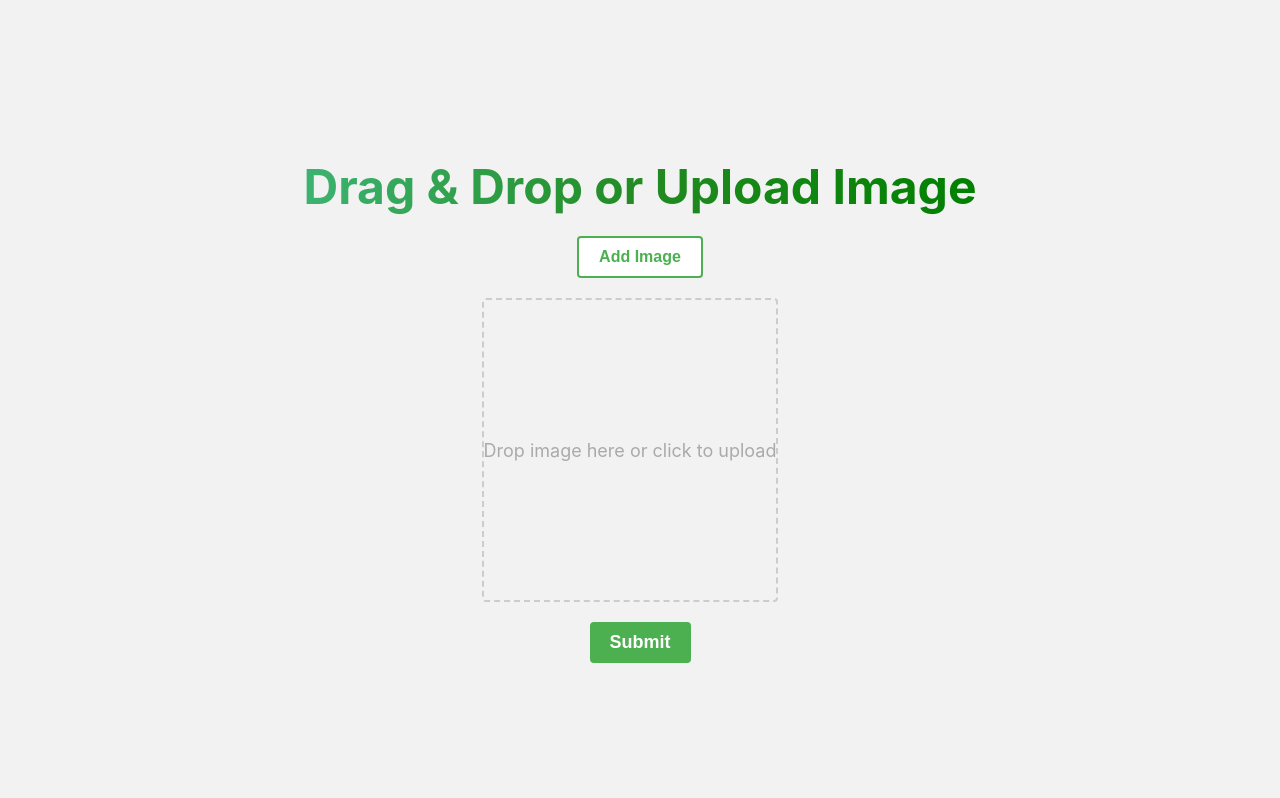
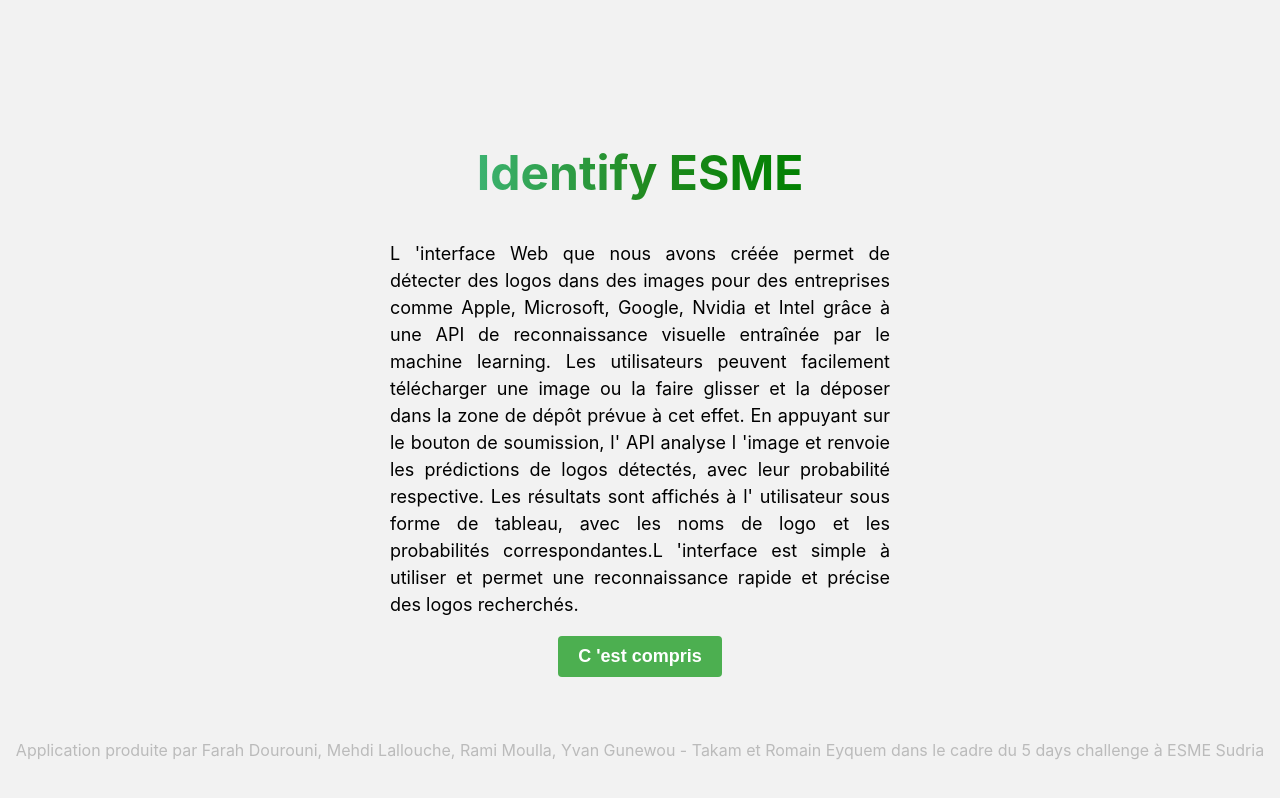
Before and after one commit to rorodughetto/IdentifyESME, a React (Create React App) app in the folder identifyesme/: page / in a window 1280 px wide. Built offline with nearby package versions, Linux system fonts and the light colour scheme.

Commit message:
Présentation Application

```diff
--- a/identifyesme/src/App.css
+++ b/identifyesme/src/App.css
@@ -46,6 +46,7 @@
     border-radius: 4px;
     cursor: pointer;
     transition: background-color 0.2s ease-in-out;
+    text-align: center;
 }
 
 .submit-btn:hover {
@@ -64,7 +65,6 @@
 }
 
 .add-image-btn {
-    display: inline-block;
     padding: 10px 20px;
     font-size: 16px;
     font-weight: bold;
@@ -82,6 +82,11 @@
 }
 
 .button-container {
+    margin-bottom: 20px;
+    text-align: center;
+}
+
+.button-submit-container {
     margin-bottom: 20px;
     text-align: center;
 }
@@ -128,3 +133,45 @@
     top: 50%;
     right: 25%;
 }
+
+.understood-btn {
+    padding: 10px 20px;
+    font-size: 18px;
+    font-weight: bold;
+    background-color: #4caf50;
+    color: #fff;
+    border: none;
+    border-radius: 4px;
+    cursor: pointer;
+    transition: background-color 0.2s ease-in-out;
+    text-align: center;
+    display: block;
+    margin: 0 auto;
+}
+
+.understood-btn:hover {
+    background-color: #388e3c;
+}
+
+.typewriter {
+    text-align: justify;
+}
+
+.understood-container {
+    margin: 0 auto;
+    text-align: center;
+    font-size: 18px;
+    line-height: 1.5;
+    width: 500px;
+}
+
+.container-footer {
+    display: flex;
+    position: absolute;
+    bottom: 0;
+    justify-content: center;
+    align-items: center;
+    color: #bbb;
+    height: 100px;
+    width: 100%;
+}
--- a/identifyesme/src/App.js
+++ b/identifyesme/src/App.js
@@ -1,7 +1,7 @@
 import React, { useState } from "react";
 import axios from "axios";
 import "./App.css";
-import { css } from "@emotion/react";
+
 import ClipLoader from "react-spinners/ClipLoader";
 
 
@@ -35,6 +35,9 @@
     const [image, setImage] = useState(null);
     const [predictions, setPredictions] = useState([]);
     const [isLoading, setIsLoading] = useState(false);
+    const [isUnderstood, setIsUnderstood] = useState(false);
+
+
 
 
     const handleDrop = (e) => {
@@ -71,20 +74,27 @@
                 .finally(() => setIsLoading(false));
         }
     };
+    const handleUnderstood = () => {
+        setIsUnderstood(true);
+    };
 
 
     return ( <
         div className = "App" >
         <
-        h1 > Drag & Drop or Upload Image < /h1> <
+        h1 > Identify ESME < /h1> {isUnderstood ? ( <
+        div className = "body" >
+
+        <
         div className = "button-container" >
         <
         button className = "add-image-btn"
         onClick = {
-            () => document.getElementById("fileInput").click() } >
-        Add Image <
-        /button> <
-        /div> <
+            () => document.getElementById("fileInput").click()
+        } >
+        Ajouter image <
+        /button> < /
+        div > <
         input id = "fileInput"
         type = "file"
         accept = "image/*"
@@ -104,7 +114,8 @@
                 img src = { image }
                 alt = "uploaded"
                 style = {
-                    { maxWidth: "100%" } }
+                    { maxWidth: "100%" }
+                }
                 />
             ) : ( <
                 p > Drop image here or click to upload < /p>
@@ -117,8 +128,8 @@
             ClipLoader color = { "#36D7B7" }
             loading = { isLoading }
             size = { 150 }
-                /> <
-                /div>
+            /> < /
+            div >
         ) : null
     } {
         predictions.length > 0 ? ( <
@@ -131,8 +142,8 @@
             tr >
             <
             th > Logo < /th> <
-                th > Probability < /th> <
-                /tr> <
+            th > Probability < /th> < /
+            tr > <
             /thead> <
             tbody > {
                 predictions.slice(0, 3).map((prediction) => ( <
@@ -140,21 +151,38 @@
                     <
                     td > { prediction.tagName.charAt(0).toUpperCase() + prediction.tagName.slice(1) } < /td> <
                     td > {
-                            (prediction.probability * 100).toFixed(2) } % < /td> <
-                        /tr>
+                        (prediction.probability * 100).toFixed(2)
+                    } % < /td> < /
+                    tr >
                 ))
             } <
-                /tbody> <
-                /table> <
+            /tbody> < /
+            table > <
             /div>
         ) : null
-        } <
-        /div> <
+    } < /
+    div > <
+        div className = "button-submit-container" >
+        <
         button className = "submit-btn"
     onClick = { handleSubmit } >
-        Submit <
-        /button> <
+        Soumettre <
+        /button> < /div > < /div > ) : (<div className="understood-container">  <
+    p class = "typewriter" > L 'interface Web que nous avons créée  permet de détecter des logos dans des images pour des entreprises comme Apple, Microsoft, Google, Nvidia et Intel grâce à une API de reconnaissance visuelle entraînée par le machine learning. Les utilisateurs peuvent facilement télécharger une image ou la faire glisser et la déposer dans la zone de dépôt prévue à cet effet. En appuyant sur le bouton de soumission, l'
+    API analyse l 'image et renvoie les prédictions de logos détectés, avec leur probabilité respective. Les résultats sont affichés à l'
+    utilisateur sous forme de tableau, avec les noms de logo et les probabilités correspondantes.L 'interface est simple à utiliser et permet une reconnaissance rapide et précise des logos recherchés.</p> <
+    button className = "understood-btn"
+    onClick = { handleUnderstood } >
+        C 'est compris < /
+    button > <
         /div>
+)
+} <
+div class = "container-footer" >
+    <
+    p > Application produite par Farah Dourouni, Mehdi Lallouche, Rami Moulla, Yvan Gunewou - Takam et Romain Eyquem dans le cadre du 5 days challenge à ESME Sudria < /p> < /
+    div > < /
+div >
 );
 }
 export default App;
```
Lines whose indentation alone changed are shown as unchanged.
